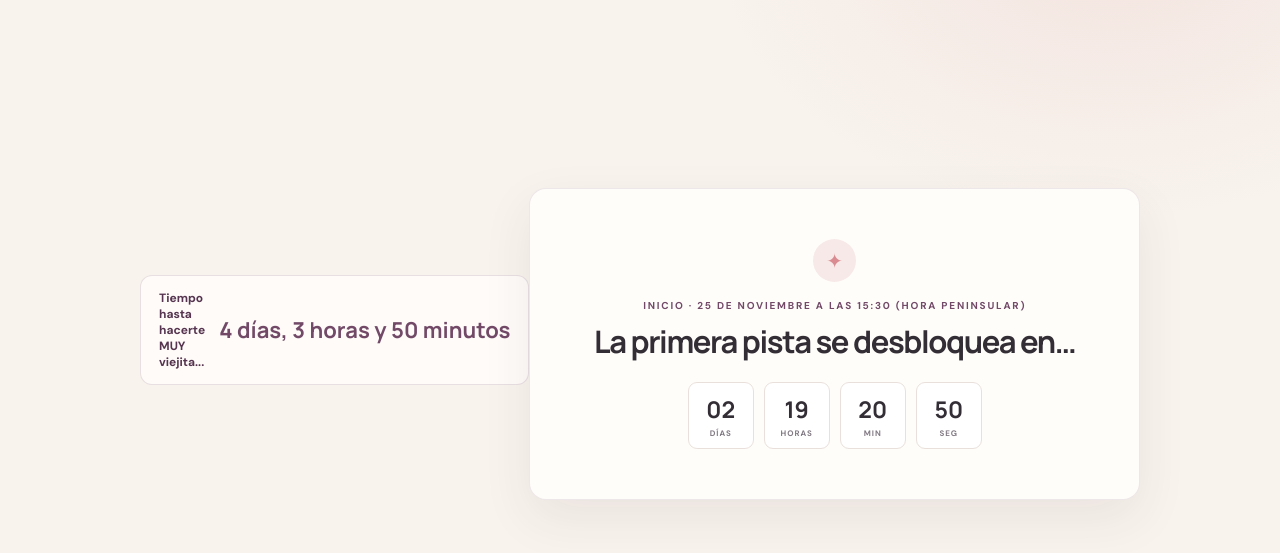
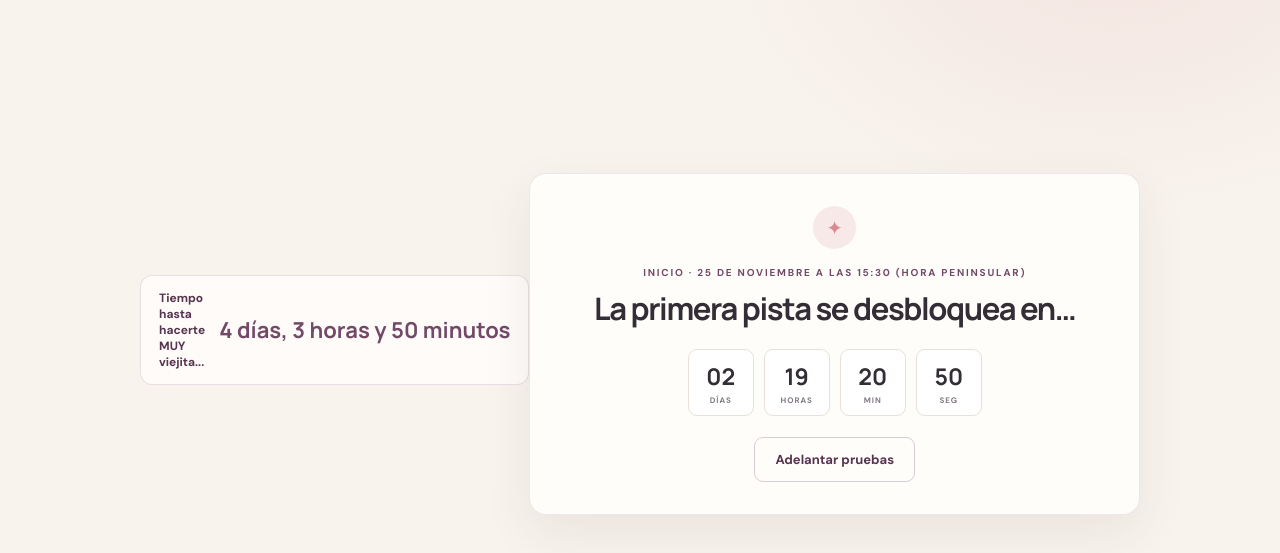
Before and after one commit to SwimPiii/Raquel_Jones, a plain HTML site: page index.html in a window 1280 px wide. Shown: the part 79-632 px from the top of the page. Drawn offline with Linux system fonts and the light colour scheme.

Commit message:
Add countdown test bypass
Co-authored-by: Copilot <223556219+Copilot@users.noreply.github.com>

```diff
--- a/app.js
+++ b/app.js
@@ -4,6 +4,7 @@
   const config = window.CUMPLE_RAQUEL_CONFIG;
   const STORAGE_KEY = "raquel-cumple-2026-progress-v3";
   const TEST_MODE = new URLSearchParams(window.location.search).get("modo") === "pruebas";
+  const ADVANCE_TEST_KEY = "PRUEBAISMAEL";
   const TOTAL_STAGES = 10;
   const INTRO_STORY = "En 2026, entre diarios de expedición y mapas sin firma, empezó a circular un nombre: Raquel Jones, exploradora incansable y descifradora de enigmas. Una tarde recibió un sobre sellado. Dentro había un mapa incompleto y una nota: «El tesoro no se encuentra siguiendo una línea recta. Cada respuesta te dará una nueva pista; algunas están muy cerca y otras esperan su momento». Hoy comienza la búsqueda.";
   const COUNT_ERROR_MESSAGES = ["Vas a tener que volver a la escuela.", "Aprende a contar."];
@@ -49,6 +50,7 @@
 
   let state = freshState();
   let storageMode = null;
+  let testModeUnlocked = false;
   let dirty = false;
   let toastTimer = null;
   let clockTimer = null;
@@ -86,12 +88,16 @@
     elements.statusWrap.classList.toggle("is-connected", Boolean(isConnected));
   }
 
+  function isTestMode() {
+    return TEST_MODE || testModeUnlocked;
+  }
+
   function beforeLaunch() {
-    return !TEST_MODE && Date.now() < new Date(config.startAt).getTime();
+    return !isTestMode() && Date.now() < new Date(config.startAt).getTime();
   }
 
   function secondDayLocked() {
-    return !TEST_MODE && state.stage === 5 && Date.now() < new Date(config.secondDayUnlockAt).getTime();
+    return !isTestMode() && state.stage === 5 && Date.now() < new Date(config.secondDayUnlockAt).getTime();
   }
 
   function updateBirthdayCountdown() {
@@ -114,7 +120,7 @@
     return { days, hours, minutes, seconds };
   }
 
-  function countdownMarkup(target, title, description) {
+  function countdownMarkup(target, title, description, allowAdvance) {
     const time = countdown(target);
     const card = document.createElement("div");
     card.className = "countdown-content";
@@ -140,7 +146,61 @@
       timer.append(part);
     });
     card.append(icon, heading, text, timer);
+    if (allowAdvance) addAdvanceControl(card);
     return card;
+  }
+
+  function addAdvanceControl(parent) {
+    const container = document.createElement("div");
+    container.className = "advance-control";
+    const toggle = document.createElement("button");
+    toggle.type = "button";
+    toggle.className = "button button-outline";
+    toggle.textContent = "Adelantar pruebas";
+
+    const form = document.createElement("form");
+    form.className = "advance-form";
+    form.hidden = true;
+    const label = document.createElement("label");
+    label.className = "field-label";
+    label.htmlFor = "advance-password";
+    label.textContent = "Palabra clave";
+    const input = document.createElement("input");
+    input.id = "advance-password";
+    input.className = "answer-input";
+    input.type = "password";
+    input.autocomplete = "off";
+    input.required = true;
+    const feedback = document.createElement("p");
+    feedback.className = "answer-feedback";
+    const submit = document.createElement("button");
+    submit.type = "submit";
+    submit.className = "button button-primary submit-button";
+    submit.textContent = "Comprobar clave";
+
+    toggle.addEventListener("click", () => {
+      form.hidden = !form.hidden;
+      if (!form.hidden) input.focus();
+    });
+    input.addEventListener("input", () => {
+      input.removeAttribute("aria-invalid");
+      feedback.textContent = "";
+    });
+    form.addEventListener("submit", event => {
+      event.preventDefault();
+      if (input.value.trim() !== ADVANCE_TEST_KEY) {
+        input.setAttribute("aria-invalid", "true");
+        feedback.textContent = "La palabra clave no es correcta.";
+        return;
+      }
+      testModeUnlocked = true;
+      render();
+      showToast("Modo de pruebas activado.", false);
+    });
+
+    form.append(label, input, feedback, submit);
+    container.append(toggle, form);
+    parent.append(container);
   }
 
   function updateProgress() {
@@ -412,7 +472,7 @@
     updateProgress();
     elements.loading.hidden = true;
     elements.stageView.hidden = false;
-    elements.testBanner.hidden = !TEST_MODE;
+    elements.testBanner.hidden = !isTestMode();
     elements.notice.hidden = Boolean(storageMode);
     elements.tools.hidden = !storageMode;
     elements.save.disabled = storageMode !== "drive" || !dirty;
@@ -423,7 +483,7 @@
       : "Cambios en Drive pendientes de guardar.";
 
     if (waitingForLaunch) {
-      elements.stageView.replaceChildren(countdownMarkup(new Date(config.startAt).getTime(), "INICIO · 25 DE NOVIEMBRE A LAS 15:30 (HORA PENINSULAR)", "La primera pista se desbloquea en…"));
+      elements.stageView.replaceChildren(countdownMarkup(new Date(config.startAt).getTime(), "INICIO · 25 DE NOVIEMBRE A LAS 15:30 (HORA PENINSULAR)", "La primera pista se desbloquea en…", true));
       return;
     }
     if (!storageMode) {
@@ -440,7 +500,7 @@
       return;
     }
     if (secondDayLocked()) {
-      elements.stageView.replaceChildren(countdownMarkup(new Date(config.secondDayUnlockAt).getTime(), "DÍA 2 · 26 DE NOVIEMBRE A LAS 00:00 (HORA PENINSULAR)", "Las pruebas del segundo día se desbloquean en…"));
+      elements.stageView.replaceChildren(countdownMarkup(new Date(config.secondDayUnlockAt).getTime(), "DÍA 2 · 26 DE NOVIEMBRE A LAS 00:00 (HORA PENINSULAR)", "Tienes que esperar para hacer las 5 pruebas siguientes…", true));
       return;
     }
     if (state.stage >= TOTAL_STAGES) {
--- a/styles.css
+++ b/styles.css
@@ -118,6 +118,9 @@ h1 span { color: var(--plum); }
 .countdown-part { display: flex; min-width: 66px; flex-direction: column; gap: 3px; padding: 10px 9px; border: 1px solid var(--line); border-radius: 9px; background: #fff; }
 .countdown-part strong { font-family: Manrope, sans-serif; font-size: 23px; }
 .countdown-part span { color: var(--muted); font-size: 8px; font-weight: 800; letter-spacing: .12em; }
+.advance-control { display: flex; flex-direction: column; align-items: center; gap: 12px; margin-top: 21px; }
+.advance-form { width: min(100%, 340px); text-align: left; }
+.advance-form .submit-button { width: 100%; }
 
 .equation-list { display: grid; grid-template-columns: repeat(2, minmax(0, 1fr)); gap: 8px 12px; margin: 24px 0 0; padding: 0; list-style: none; }
 .equation-row { display: flex; align-items: baseline; justify-content: space-between; gap: 8px; padding: 10px 12px; border: 1px solid var(--line); border-radius: 8px; background: #fff; }
```
Also changed, not shown: 1 other file.
